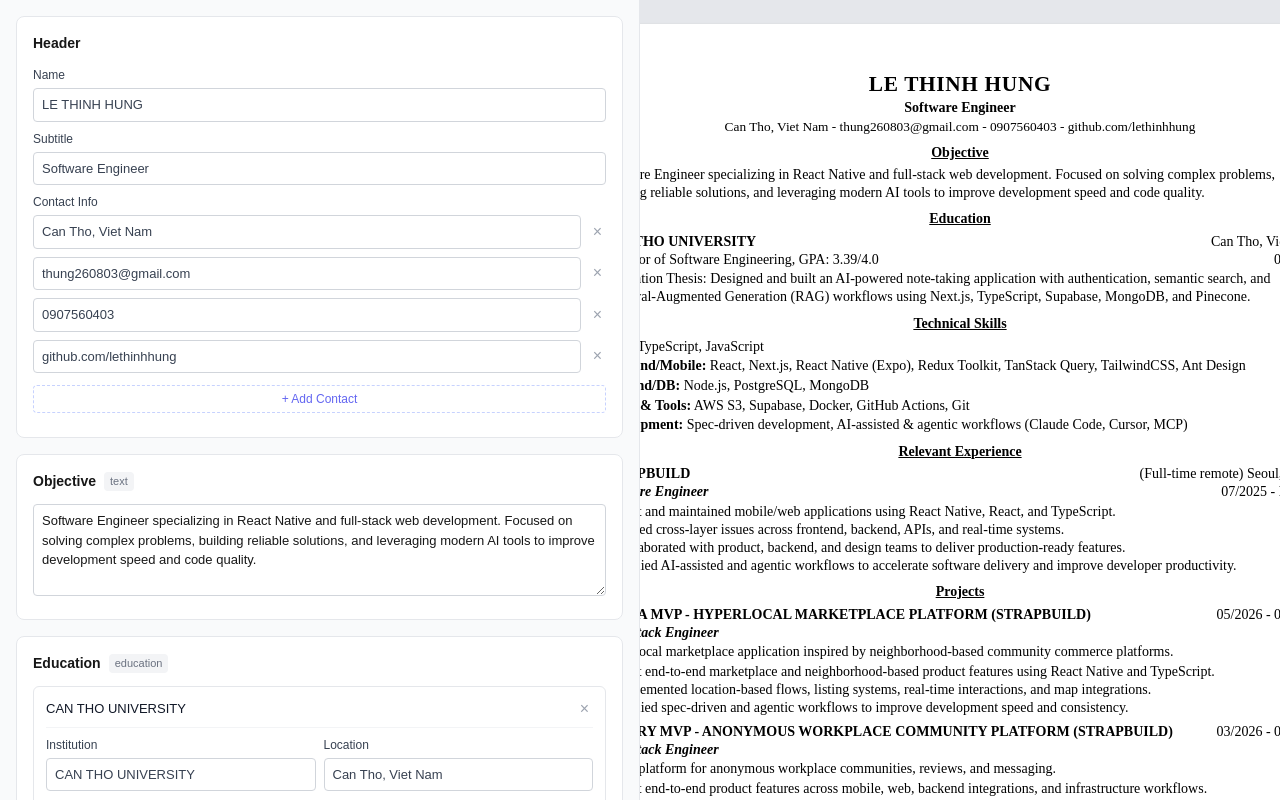
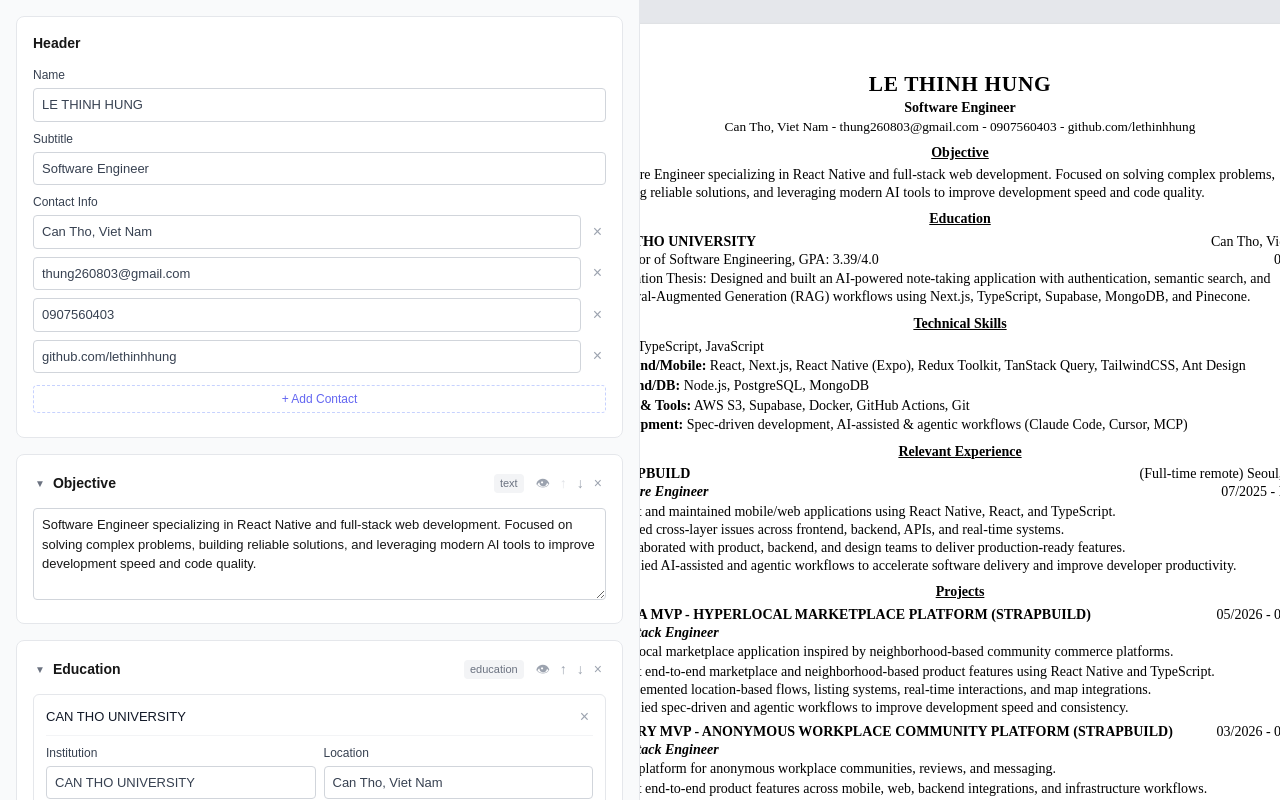
Before and after one commit to lethinhhung/simple-resume, a Next.js app: page / in a window 1280 px wide. Built offline with nearby package versions, Linux system fonts and the light colour scheme.

Commit message:
Stage 4: Section management
Add/remove/reorder/rename/toggle sections. Collapsible section panels
with inline rename. Type picker for adding new sections. Move up/down
buttons for reordering. Visibility toggle for hiding sections from
preview. Multiple sections of the same type supported.

```diff
--- a/src/components/editor/EditorPanel.tsx
+++ b/src/components/editor/EditorPanel.tsx
@@ -1,25 +1,148 @@
 "use client";
 
+import { useState } from "react";
 import { useResumeStore } from "@/store/resume-store";
+import { Section, SectionType } from "@/lib/types";
 import { HeaderEditor } from "./HeaderEditor";
 import { SectionEditor } from "./SectionEditor";
 
+const SECTION_TYPE_OPTIONS: { type: SectionType; label: string }[] = [
+  { type: "text", label: "Text" },
+  { type: "entry", label: "Entry" },
+  { type: "education", label: "Education" },
+  { type: "skills", label: "Skills" },
+  { type: "list", label: "List" },
+];
+
 export function EditorPanel() {
   const sections = useResumeStore((s) => s.resume.sections);
+  const addSection = useResumeStore((s) => s.addSection);
 
   return (
     <div className="editor-panel">
       <HeaderEditor />
 
-      {sections.map((section) => (
-        <div key={section.id} className="editor-section">
-          <h3 className="editor-section-title">
-            {section.label}
-            <span className="editor-type-badge">{section.data.type}</span>
-          </h3>
-          <SectionEditor section={section} />
-        </div>
+      {sections.map((section, index) => (
+        <SectionBlock
+          key={section.id}
+          section={section}
+          index={index}
+          total={sections.length}
+        />
       ))}
+
+      <AddSectionButton onAdd={addSection} />
     </div>
   );
 }
+
+function SectionBlock({
+  section,
+  index,
+  total,
+}: {
+  section: Section;
+  index: number;
+  total: number;
+}) {
+  const [collapsed, setCollapsed] = useState(false);
+  const renameSection = useResumeStore((s) => s.renameSection);
+  const toggleSection = useResumeStore((s) => s.toggleSection);
+  const removeSection = useResumeStore((s) => s.removeSection);
+  const moveSection = useResumeStore((s) => s.moveSection);
+
+  return (
+    <div
+      className="editor-section"
+      style={{ opacity: section.enabled ? 1 : 0.5 }}
+    >
+      <div className="section-controls">
+        <div className="section-controls-left">
+          <button
+            className="section-collapse-btn"
+            onClick={() => setCollapsed(!collapsed)}
+            title={collapsed ? "Expand" : "Collapse"}
+          >
+            {collapsed ? "▶" : "▼"}
+          </button>
+          <input
+            className="section-label-input"
+            value={section.label}
+            onChange={(e) => renameSection(section.id, e.target.value)}
+          />
+          <span className="editor-type-badge">{section.data.type}</span>
+        </div>
+        <div className="section-controls-right">
+          <button
+            className="section-ctrl-btn"
+            onClick={() => toggleSection(section.id)}
+            title={section.enabled ? "Hide section" : "Show section"}
+          >
+            {section.enabled ? "👁" : "👁‍🗨"}
+          </button>
+          <button
+            className="section-ctrl-btn"
+            onClick={() => moveSection(section.id, "up")}
+            disabled={index === 0}
+            title="Move up"
+          >
+            ↑
+          </button>
+          <button
+            className="section-ctrl-btn"
+            onClick={() => moveSection(section.id, "down")}
+            disabled={index === total - 1}
+            title="Move down"
+          >
+            ↓
+          </button>
+          <button
+            className="section-ctrl-btn section-ctrl-btn-danger"
+            onClick={() => removeSection(section.id)}
+            title="Remove section"
+          >
+            &times;
+          </button>
+        </div>
+      </div>
+
+      {!collapsed && section.enabled && <SectionEditor section={section} />}
+    </div>
+  );
+}
+
+function AddSectionButton({ onAdd }: { onAdd: (type: SectionType) => void }) {
+  const [open, setOpen] = useState(false);
+
+  return (
+    <div className="add-section-container">
+      {open ? (
+        <div className="add-section-picker">
+          <span className="add-section-picker-label">Choose type:</span>
+          {SECTION_TYPE_OPTIONS.map((opt) => (
+            <button
+              key={opt.type}
+              className="add-section-type-btn"
+              onClick={() => {
+                onAdd(opt.type);
+                setOpen(false);
+              }}
+            >
+              {opt.label}
+            </button>
+          ))}
+          <button
+            className="add-section-cancel-btn"
+            onClick={() => setOpen(false)}
+          >
+            Cancel
+          </button>
+        </div>
+      ) : (
+        <button className="editor-btn-add w-full" onClick={() => setOpen(true)}>
+          + Add Section
+        </button>
+      )}
+    </div>
+  );
+}
--- a/src/components/editor/editor.css
+++ b/src/components/editor/editor.css
@@ -139,3 +139,126 @@
   text-overflow: ellipsis;
   white-space: nowrap;
 }
+
+/* Section controls */
+.section-controls {
+  display: flex;
+  justify-content: space-between;
+  align-items: center;
+  margin-bottom: 12px;
+  gap: 8px;
+}
+
+.section-controls-left {
+  display: flex;
+  align-items: center;
+  gap: 6px;
+  min-width: 0;
+  flex: 1;
+}
+
+.section-controls-right {
+  display: flex;
+  align-items: center;
+  gap: 2px;
+  flex-shrink: 0;
+}
+
+.section-collapse-btn {
+  background: none;
+  border: none;
+  cursor: pointer;
+  font-size: 10px;
+  color: #6b7280;
+  padding: 2px;
+  flex-shrink: 0;
+}
+
+.section-label-input {
+  font-size: 14px;
+  font-weight: 600;
+  border: none;
+  background: transparent;
+  outline: none;
+  padding: 0;
+  min-width: 0;
+  flex: 1;
+}
+
+.section-label-input:focus {
+  border-bottom: 1px solid #6366f1;
+}
+
+.section-ctrl-btn {
+  background: none;
+  border: none;
+  cursor: pointer;
+  font-size: 14px;
+  color: #9ca3af;
+  padding: 2px 4px;
+  border-radius: 3px;
+}
+
+.section-ctrl-btn:hover:not(:disabled) {
+  background: #f3f4f6;
+  color: #374151;
+}
+
+.section-ctrl-btn:disabled {
+  opacity: 0.3;
+  cursor: default;
+}
+
+.section-ctrl-btn-danger:hover:not(:disabled) {
+  color: #ef4444;
+  background: #fef2f2;
+}
+
+/* Add section */
+.add-section-container {
+  padding: 0 16px 16px;
+}
+
+.add-section-picker {
+  display: flex;
+  gap: 6px;
+  align-items: center;
+  flex-wrap: wrap;
+  background: white;
+  border: 1px solid #e5e7eb;
+  border-radius: 8px;
+  padding: 12px;
+}
+
+.add-section-picker-label {
+  font-size: 12px;
+  font-weight: 500;
+  color: #6b7280;
+}
+
+.add-section-type-btn {
+  font-size: 12px;
+  background: #eef2ff;
+  color: #4338ca;
+  border: 1px solid #c7d2fe;
+  border-radius: 4px;
+  padding: 4px 10px;
+  cursor: pointer;
+}
+
+.add-section-type-btn:hover {
+  background: #c7d2fe;
+}
+
+.add-section-cancel-btn {
+  font-size: 12px;
+  background: none;
+  color: #6b7280;
+  border: none;
+  cursor: pointer;
+  padding: 4px 6px;
+}
+
+.w-full {
+  width: 100%;
+}
```
Also changed, not shown: 1 other file (tests, documents, lock files or other folders).
